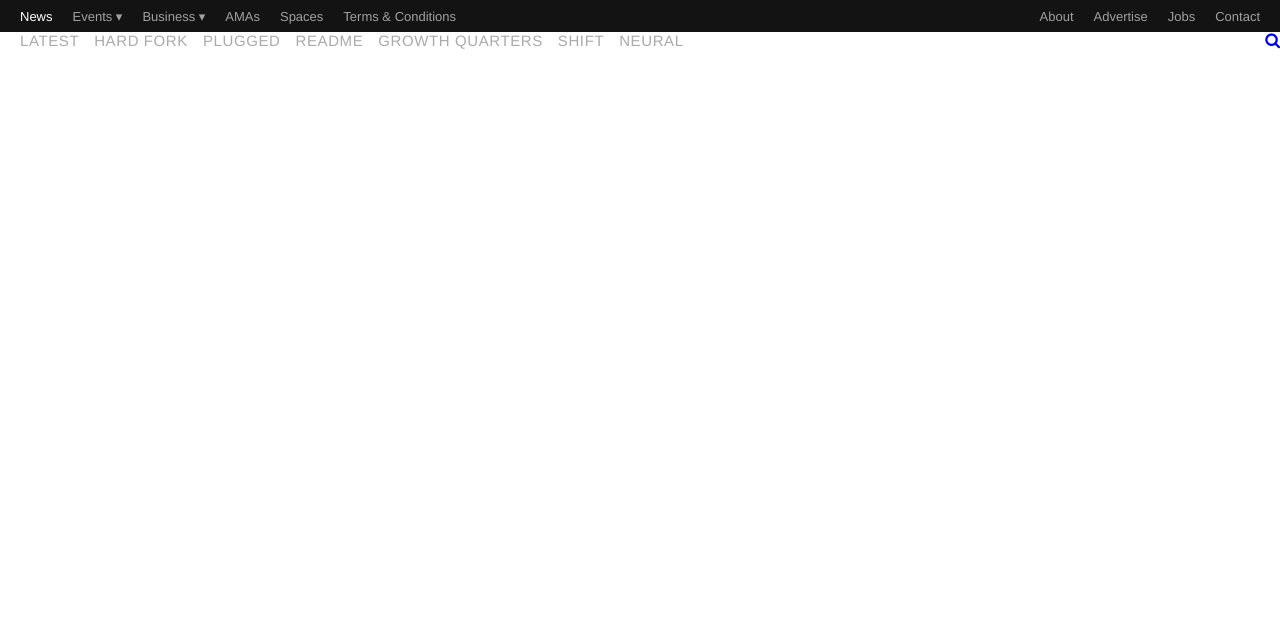
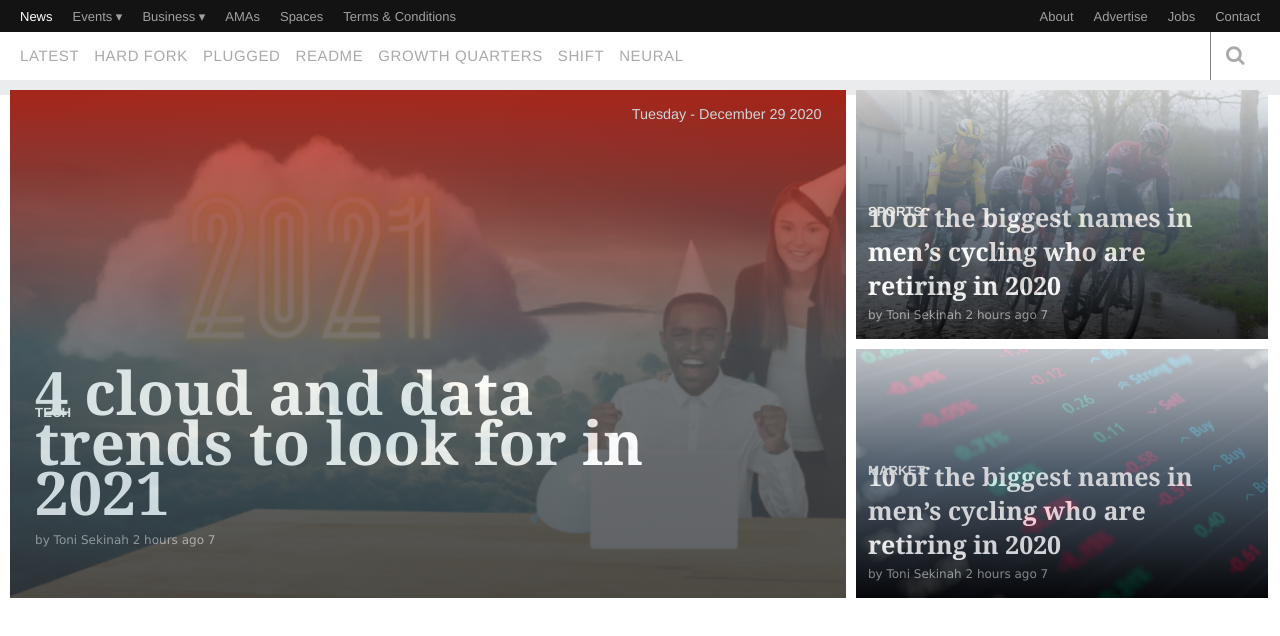
Before and after one commit to Habidoye97/the-next-web, a website: page index.html in a window 1280 px wide. Drawn offline with Linux system fonts and the light colour scheme.

Commit message:
Created the news top head and put the necessary styling

```diff
--- a/index.html
+++ b/index.html
@@ -35,10 +35,35 @@
         <li><a href="#">SHIFT</a></li>
         <li><a href="#">NEURAL</a></li>
       </ul>
-      <div>
+      <div class="search">
         <a href="#"><i class="fa fa-search"></i></a>
       </div>
     </div>
   </header>
+  <div class="news-top-head">
+    <div class="news-top-headpics1">
+      <div id="news-top-headdetails1">
+        <div id="date">Tuesday - December 29 2020</div>
+        <h5 id="headtopic"><a href="#">TECH</a></h5>
+        <h2 id="topic"><a href="#">4 cloud and data trends to look for in 2021</a></h2>
+        <div id="topicauthor"><span>by <a href="#">Toni Sekinah</a> 2 hours ago 7</span></div>
+      </div>
+    </div>
+    <div class="news-top-headpics2">
+      <div id="news-top-headdetails2">
+        <h5 id="headtopic2"><a href="#">SPORTS</a></h5>
+        <h2 id="topic2"><a href="#">10 of the biggest names in men’s cycling who are retiring in 2020</a></h2>
+        <div id="topicauthor2"><span>by <a href="#">Toni Sekinah</a> 2 hours ago 7</span></div>
+      </div>
+    </div>
+    <div class="news-top-headpics3">
+      <div id="news-top-headdetails3">
+        <h5 id="headtopic2"><a href="#">MARKET</a></h5>
+        <h2 id="topic2"><a href="#">10 of the biggest names in men’s cycling who are retiring in 2020</a></h2>
+        <div id="topicauthor2"><span>by <a href="#">Toni Sekinah</a> 2 hours ago 7</span></div>
+      </div>
+    </div>
+  </div>
+
 </body>
 </html>
--- a/styles.css
+++ b/styles.css
@@ -1,5 +1,6 @@
 * {
   padding: 0;
+  margin: 0;
   margin: 0;
   box-sizing: border-box;
 }
@@ -11,13 +12,11 @@
   height: 32px;
   align-items: center;
   padding-left: 20px;
-
 }
 
 .top-head-section1, .top-head-section2 {
   display: flex;
   list-style-type: none;
-
 }
 
 .top-head-section1 a, .top-head-section2 a {
@@ -39,20 +38,212 @@
 .second-head-section {
   display: flex;
   justify-content: space-between;
+  height: 48px;
+  align-items: center;
+  padding-left: 20px;
+  padding-right: 20px;
+  background-color: white;
+  box-shadow: 0 15px #EAECEE;
 }
 .second-head-section1 {
   display: flex;
   list-style: none;
-  padding-left: 20px;
 }
 
 .second-head-section1 a {
   text-decoration: none;
   color: #aaa;
-  height: 48px;
   letter-spacing: .04em;
   line-height: 1;
   padding-right: 15px;
   font-size: 15px;
   font-family: "ARS Maquette", "Helvetica Neue", Arial, sans-serif;
 }
+
+.search  a {
+  color: #aaa;
+  font-size: 20px;
+}
+
+.search {
+  height: 48px;
+  width: 50px;
+  padding-top: 12px;
+  padding-left: 15px;
+  border-left: 1px solid grey;
+}
+.news-top-head {
+  display: grid;
+  grid-template-columns: 32.5% 32.5% 32.5%;
+  grid-template-rows: 249px 249px;
+  box-sizing: border-box;
+  grid-column-gap: 10px;
+  grid-row-gap: 10px;
+  padding-left: 10px;
+  padding-top: 10px;
+}
+
+.news-top-headpics1 {
+  background-image: url("./assets/top1.png");
+
+  background-repeat: no-repeat;
+  background-size: cover;
+  grid-column: 1 / 3;
+  grid-row: 1 / 3;
+}
+
+.news-top-headpics2 {
+  background-image: url("./assets/top2.jpg");
+
+  background-repeat: no-repeat;
+  background-size: cover;
+}
+
+.news-top-headpics3 {
+  background-image: url("./assets/pics3.jpg");
+  background-repeat: no-repeat;
+  background-size: cover;
+}
+
+#news-top-headdetails1 {
+  background-image: linear-gradient(#cf2310, #53575a , #373a3d);
+  width: 100%;
+  height: 100%;
+  opacity: 0.8;
+  position: relative;
+  font-family: "ARS Maquette", "Helvetica Neue", Arial, sans-serif;
+}
+
+#date {
+  color: #ffffff;
+  position: absolute;
+  right: 24px;
+  top: 16px;
+  font-size: 0.9rem;
+}
+
+#headtopic {
+  color: #ffffff;
+  position: absolute;
+  bottom: 35%;
+  left: 3%;
+
+}
+
+#headtopic a {
+  text-decoration: none;
+  color: inherit;
+}
+
+#topic {
+  position: absolute;
+  bottom: 15%;
+  opacity: none;
+  left: 3%;
+  color: #ffffff;
+  width: 85%;
+  font-family: Georgia, 'Times New Roman', Times, serif;
+}
+
+#topic a {
+  text-decoration: none;
+  color: inherit;
+  font-weight: 900;
+  font-size: 60px;
+  line-height: 40px;
+}
+
+#topicauthor {
+  position: absolute;
+  bottom: 10%;
+  left: 3%;
+  color: hsla(0,0%,100%,.6);
+  font-family: Verdana, Geneva, Tahoma, sans-serif;
+  font-size: 12px;
+}
+
+#topicauthor a {
+  text-decoration: none;
+  color: inherit;
+}
+
+#topicauthor a:hover {
+  color: #ffffff;
+}
+
+#news-top-headdetails2 {
+  background-image: linear-gradient( #EAECEE, #566573, black);
+  width: 100%;
+  height: 100%;
+  opacity: 0.8;
+  position: relative;
+  font-family: "ARS Maquette", "Helvetica Neue", Arial, sans-serif;
+}
+
+#topic2 {
+  position: absolute;
+  bottom: 15%;
+  opacity: none;
+  left: 3%;
+  color: #ffffff;
+  width: 90%;
+  font-family: Georgia, 'Times New Roman', Times, serif;
+}
+
+#topic2 a {
+  text-decoration: none;
+  color: inherit;
+  font-weight: 900;
+  font-size: 25px;
+  line-height: -1rem;
+  font-weight: 900;
+}
+
+#topicauthor2 {
+  position: absolute;
+  bottom: 10%;
+  left: 3%;
+  color: hsla(0,0%,100%,.6);
+  font-family: Verdana, Geneva, Tahoma, sans-serif;
+  font-size: 12px;
+}
+
+#headtopic2 {
+  color: #ffffff;
+  position: absolute;
+  bottom: 48%;
+  left: 3%;
+
+}
+
+#headtopic2 a {
+  text-decoration: none;
+  color: inherit;
+}
+
+#topicauthor2 {
+  position: absolute;
+  bottom: 7%;
+  left: 3%;
+  color: hsla(0,0%,100%,.6);
+  font-family: Verdana, Geneva, Tahoma, sans-serif;
+  font-size: 12px;
+}
+
+#topicauthor2 a {
+  text-decoration: none;
+  color: inherit;
+}
+
+#topicauthor2 a:hover {
+  color: #ffffff;
+}
+
+#news-top-headdetails3 {
+  background-image: linear-gradient( #EAECEE, #566573, black);
+  width: 100%;
+  height: 100%;
+  opacity: 0.8;
+  position: relative;
+  font-family: "ARS Maquette", "Helvetica Neue", Arial, sans-serif;
+}
```
Also changed, not shown: assets/pics2.jpg (added), assets/pics3.jpg (added), assets/top1.png (added), assets/top1.webp (added), assets/top2.jpg (added).
